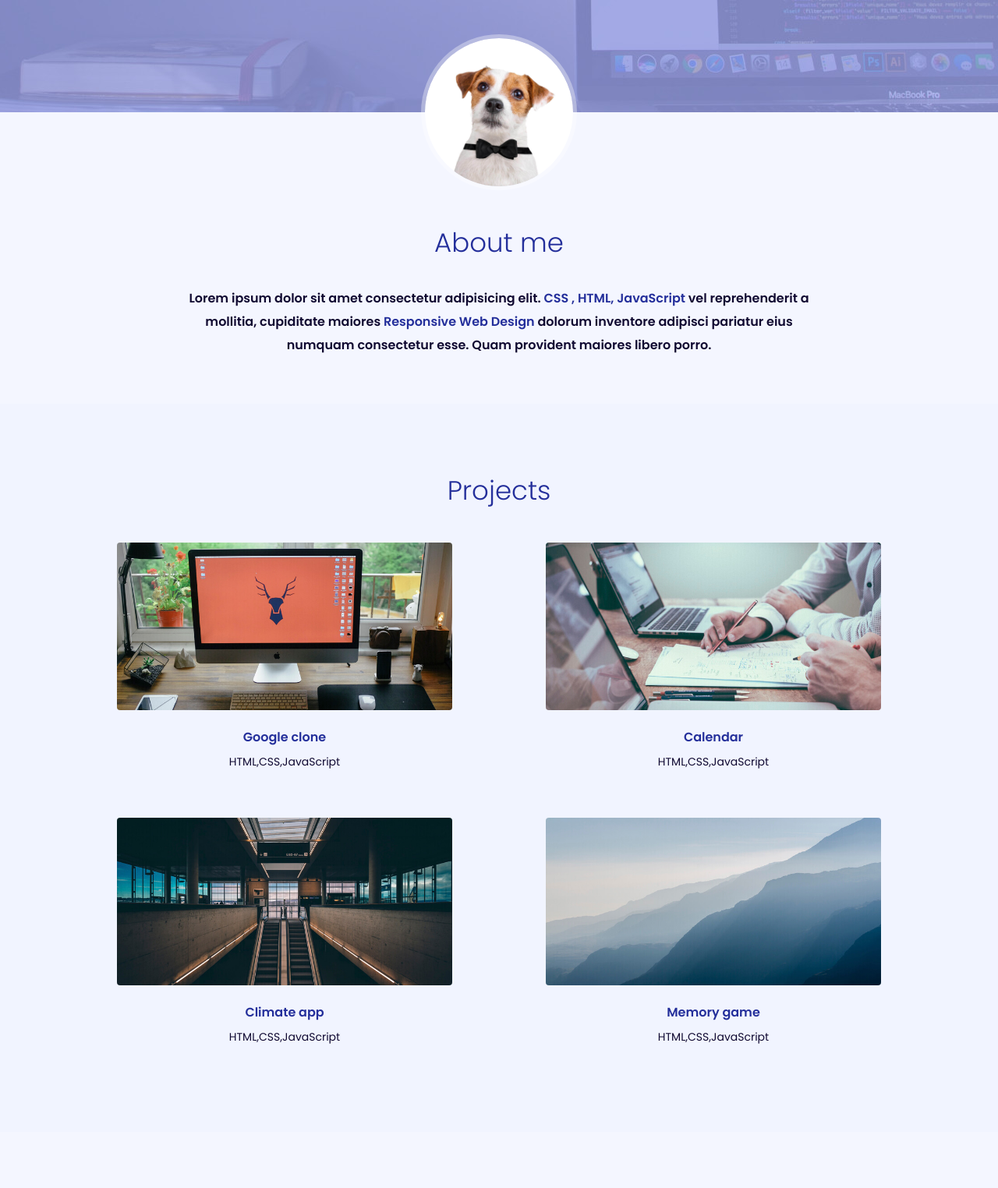
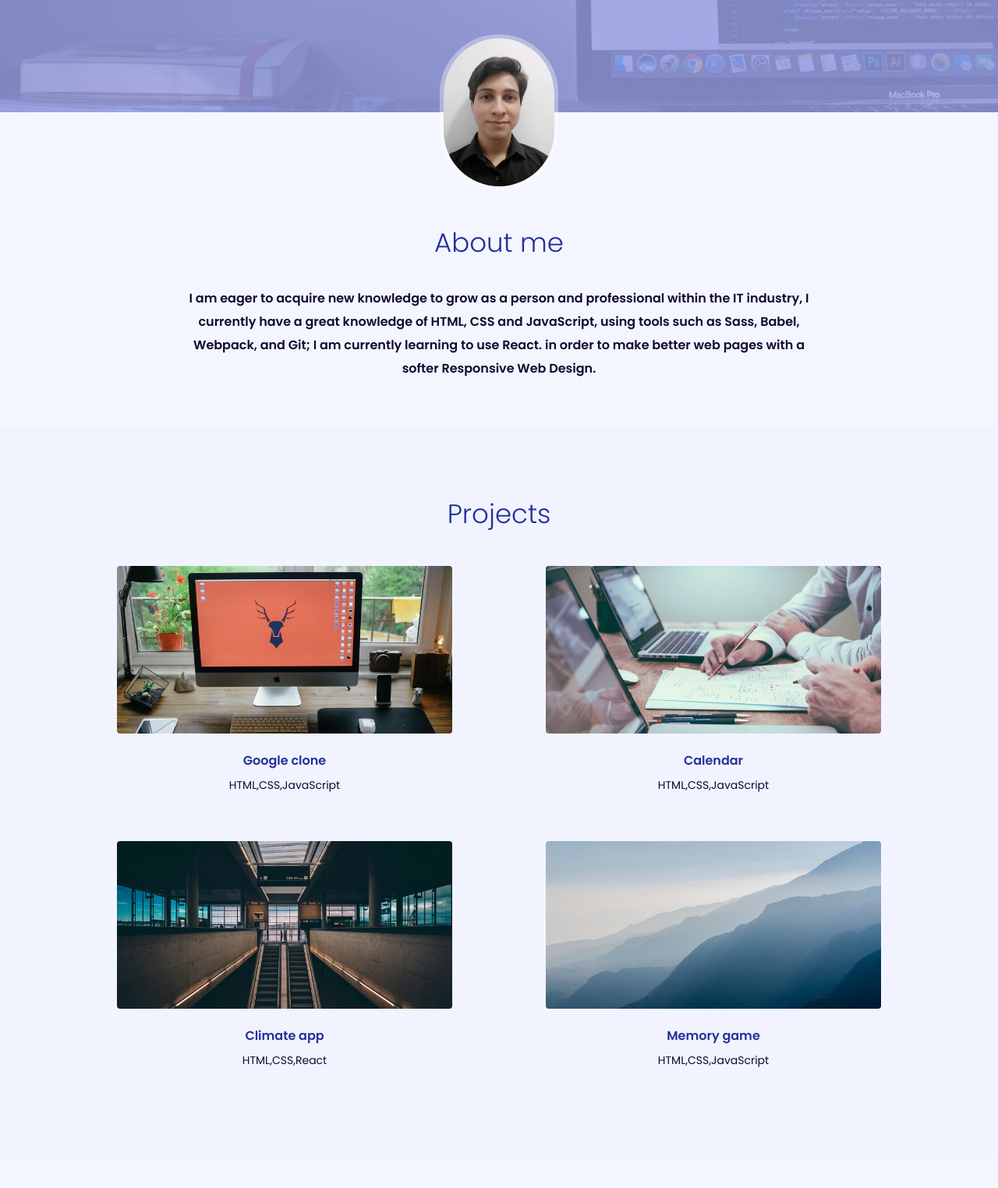
Before and after one commit to RicharOR/Portfolio, a plain HTML site: page index.html in a window 1280 px wide. Shown: the part 456-1980 px from the top of the page at 78% size. Drawn offline with Linux system fonts and the light colour scheme.

Commit message:
[x]Añadido favicon [x]Cambiada foto de perfil ,escripción [x]Añadido mail como forma de contacto

```diff
--- a/index.html
+++ b/index.html
@@ -13,6 +13,7 @@
     />
     <link rel="stylesheet" href="styles/normalize.css" />
     <link rel="stylesheet" href="styles/style.css" />
+    <link rel="shortcut icon" href="imgs/portfolio-web-icon.png" type="image/x-icon">
   </head>
   <body>
     <header>
@@ -38,7 +39,7 @@
           <div class="about__photo">
             <img
               class="photo__img"
-              src="imgs/foto.jpg"
+              src="imgs/Richar-Ochoa-profilepicture.jpg"
               height="200"
               alt="Richar Ochoa profile photo"
             />
@@ -47,10 +48,7 @@
           <div class="about__text">
             <h3 class="text__title">About me</h3>
             <p>
-              Lorem ipsum dolor sit amet consectetur adipisicing elit.
-              <span class="bold">CSS , HTML, JavaScript</span> vel reprehenderit a mollitia,
-              cupiditate maiores <span class="bold">Responsive Web Design</span> dolorum inventore
-              adipisci pariatur eius numquam consectetur esse. Quam provident maiores libero porro.
+              I am eager to acquire new knowledge to grow as a person and professional within the IT industry, I currently have a great knowledge of <span class="bold"></span>HTML, CSS and JavaScript, using tools such as Sass, Babel, Webpack, and Git</span>; I am currently learning to use <span class="bold"></span>React.</span> in order to make better web pages with a softer Responsive Web Design.
             </p>
           </div>
         </div>
@@ -94,7 +92,7 @@
               </div>
               <div class="project-description">
                 <p class="project-name">Climate app</p>
-                <p class="project-category">HTML,CSS,JavaScript</p>
+                <p class="project-category">HTML,CSS,React</p>
               </div>
             </div>
             <div class="project">
@@ -230,7 +228,8 @@
     <footer>
       <a name="contact-me"></a>
       <section class="social">
-        <div class="container">
+        <div class="container container__social">
+          <p>To send me an e-mail you can do it to this address: <img src="imgs/mail.png" alt="dirección email de Richar Ochoa"> </p>
           <a
             class="social__link linkedin"
             href="https://www.linkedin.com/in/richarochoadesarrolloweb/"
--- a/styles/style.css
+++ b/styles/style.css
@@ -95,7 +95,7 @@ header {
 
 .photo__img {
   vertical-align: top;
-  border-radius: 50%;
+  border-radius: 500px;
   border: 5px solid rgba(255, 255, 255, 0.35);
 }
 
@@ -237,11 +237,14 @@ header {
   .name {
     font-size: 35px;
   }
-
   .profession {
     font-size: 18px;
   }
   .project {
     width: 100%;
   }
+  .container__social {
+    display: flex;
+    flex-wrap: wrap;
+  }
 }
```
Also changed, not shown: imgs/Richar-Ochoa-profilepicture.jpg (added), imgs/foto.jpg (deleted), imgs/mail.png (added), imgs/portfolio-web-icon.png (added).
